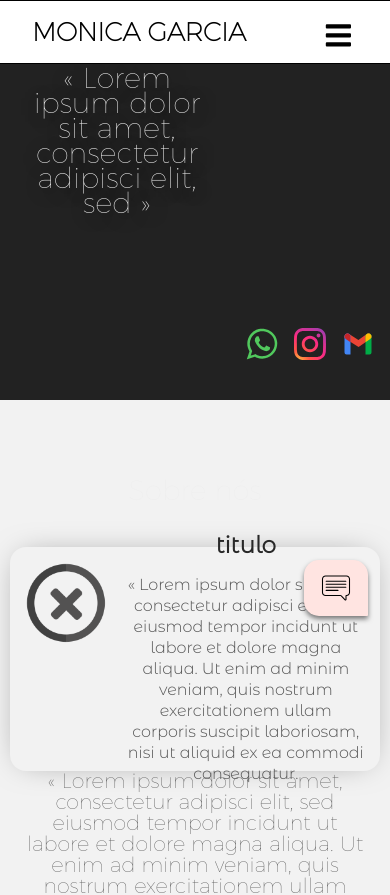
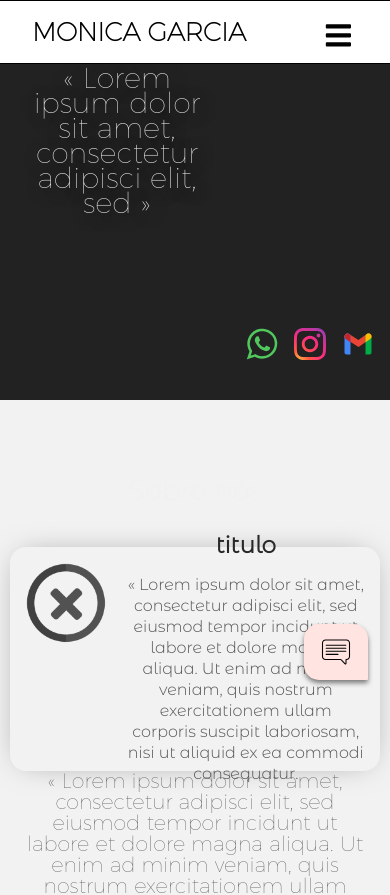
Before and after one commit to umdevadriano/monicaDesigner, a React (Create React App) app: page / in a window 390 px wide. Shown: the top 895 px of the page. Built offline with nearby package versions, Linux system fonts and the light colour scheme.

Commit message:
ajuste redes sociais3

```diff
--- a/src/componentes/WhatsAppContato/WhatsAppContato.module.css
+++ b/src/componentes/WhatsAppContato/WhatsAppContato.module.css
@@ -37,6 +37,6 @@
 
 @media only screen and (max-width: 1024px) {
   .container {
-    margin-top: 35rem;
+    margin-top: 39rem;
   }
 }
```
